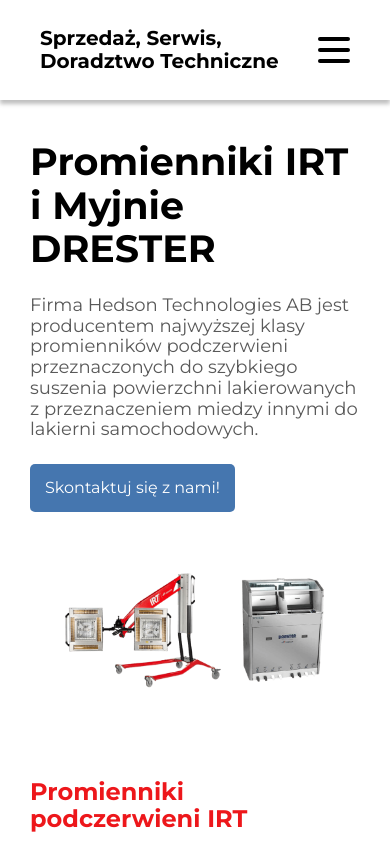
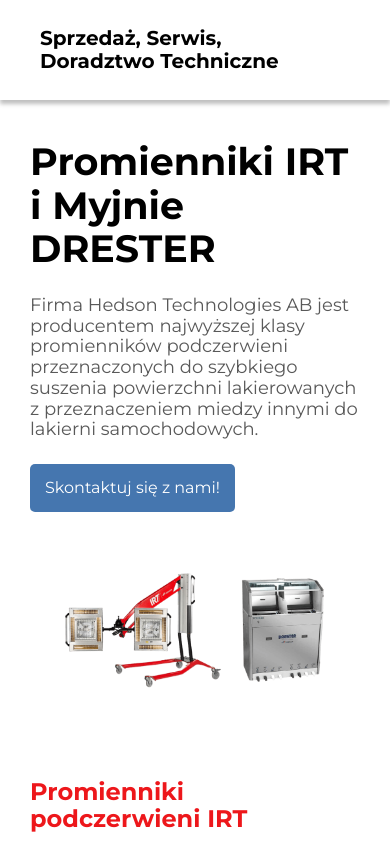
Before and after one commit to met3usz/promiennikiuv, a React (Vite) app: page / in a window 390 px wide. Shown: the top 844 px of the page. Built offline with nearby package versions, Linux system fonts and the light colour scheme.

Commit message:
Responsive menu rework and final touches

```diff
--- a/src/common/Footer/Footer.tsx
+++ b/src/common/Footer/Footer.tsx
@@ -1,14 +1,28 @@
-import { Link } from '../../pages/Contact/styled';
-import { StyledFooter } from './styled';
+import {
+  Copyright,
+  Name,
+  StyledFooter,
+  StyledLink,
+  StyledName,
+} from './styled';
 
 function Footer() {
   return (
     <StyledFooter>
-      <h4>
-        <Link target="_blank" href="https://bit.ly/rekomendacja-producenta">
+      <Name>
+        <StyledName>Wojciech Gocek</StyledName>
+        <StyledLink
+          target="_blank"
+          href="https://bit.ly/rekomendacja-producenta"
+        >
           Rekomendacja producenta
-        </Link>
-      </h4>
+        </StyledLink>
+      </Name>
+      <Copyright>
+        <p>
+          <span>&#169;</span> promiennikuv.pl | Wszelkie prawa zastrzeżone
+        </p>
+      </Copyright>
     </StyledFooter>
   );
 }
--- a/src/common/Footer/styled.ts
+++ b/src/common/Footer/styled.ts
@@ -1,8 +1,33 @@
 import styled from 'styled-components';
 
 export const StyledFooter = styled.footer`
+  font-size: 14px;
   padding: 10px;
-  text-align: center;
+  padding-right: 25px;
   min-height: 50px;
   box-shadow: 0px -4px 4px rgba(0, 0, 0, 0.25);
 `;
+
+export const StyledLink = styled.a`
+  font-weight: 400;
+  color: ${({ theme }) => theme.color.link};
+
+  &:active {
+    color: #9776f5;
+  }
+`;
+
+export const Name = styled.div`
+  text-align: right;
+`;
+
+export const StyledName = styled.p`
+  font-size: 16px;
+  margin-bottom: 0;
+`;
+
+export const Copyright = styled.div`
+  margin-top: 25px;
+  text-align: center;
+  font-size: 12px;
+`;
--- a/src/common/Menu/Hamburger.tsx
+++ /dev/null
@@ -1,16 +0,0 @@
-import { StyledHamburger } from './styled';
-
-type Props = {
-  open: boolean;
-  setOpen: (v: boolean) => void;
-};
-
-const Hamburger = (props: Props) => (
-  <StyledHamburger open={props.open} onClick={() => props.setOpen(!props.open)}>
-    <div />
-    <div />
-    <div />
-  </StyledHamburger>
-);
-
-export default Hamburger;
--- a/src/common/Menu/Menu.tsx
+++ /dev/null
@@ -1,29 +0,0 @@
-import { useState } from 'react';
-import Hamburger from './Hamburger';
-import { StyledMenu, MobileLink } from './styled';
-
-const Menu = () => {
-  const [open, setOpen] = useState<boolean>(false);
-  const close = () => setOpen(false);
-  return (
-    <div>
-      <StyledMenu open={open}>
-        <MobileLink onClick={() => close()} to="/">
-          Start
-        </MobileLink>
-        <MobileLink onClick={() => close()} to="/promienniki">
-          Promienniki IRT
-        </MobileLink>
-        <MobileLink onClick={() => close()} to="/myjnie">
-          Myjnie DRESTER
-        </MobileLink>
-        <MobileLink onClick={() => close()} to="/kontakt">
-          Kontakt
-        </MobileLink>
-      </StyledMenu>
-      <Hamburger open={open} setOpen={setOpen} />
-    </div>
-  );
-};
-
-export default Menu;
--- a/src/common/Menu/styled.ts
+++ /dev/null
@@ -1,76 +0,0 @@
-import styled from 'styled-components';
-import { ListItem } from '../Navigation/styled';
-
-export const StyledMenu = styled.nav<{ open: boolean }>`
-  top: 0;
-  right: 0;
-  height: 100vh;
-  width: 25vw;
-  position: fixed;
-  background-color: lightgray;
-  z-index: 0;
-  padding: 10rem 0;
-  flex-direction: column;
-  display: ${({ open }) => (open ? 'flex' : 'none')};
-  transition: transform 0.3s ease-in-out;
-  transform: ${({ open }) => (open ? 'translateX(0)' : 'translateX(-100%)')};
-
-  @media (max-width: ${({ theme }) => theme.breakpoints.mobile}) {
-    width: 50%;
-  }
-`;
-
-export const StyledHamburger = styled.button<{ open: boolean }>`
-  width: 2rem;
-  height: 2rem;
-  padding: 0;
-  background: transparent;
-
-  display: none;
-  flex-direction: column;
-  justify-content: space-around;
-  border: none;
-  cursor: pointer;
-  outline: none;
-  z-index: 1;
-  left: ${({ open }) => (open ? '29vw' : '3vw')};
-
-  @media (max-width: ${({ theme }) => theme.breakpoints.mobile}) {
-    left: ${({ open }) => (open ? 'initial' : '3vw')};
-    right: ${({ open }) => (open ? '2vw' : 'initial')};
-  }
-
-  @media (max-width: ${({ theme }) => theme.breakpoints.L}) {
-    display: flex;
-  }
-
-  div {
-    position: relative;
-    width: 2rem;
-    height: 0.25rem;
-    border-radius: 10px;
-    background-color: black;
-    transition: all 0.3s linear;
-    transform-origin: 1px;
-
-    :first-child {
-      transform: ${({ open }) => (open ? 'rotate(45deg)' : 'rotate(0)')};
-    }
-    :nth-child(2) {
-      opacity: ${({ open }) => (open ? '0' : '1')};
-      transform: ${({ open }) => (open ? 'translateX(20px)' : 'translateX(0)')};
-    }
-    :nth-child(3) {
-      transform: ${({ open }) => (open ? 'rotate(-45deg)' : 'rotate(0)')};
-    }
-  }
-`;
-
-export const MobileLink = styled(ListItem)`
-  font-size: 24px;
-  padding: 20px;
-
-  @media (max-width: ${({ theme }) => theme.breakpoints.mobile}) {
-    font-size: 18px;
-  }
-`;
--- a/src/common/Navigation/Navigation.tsx
+++ b/src/common/Navigation/Navigation.tsx
@@ -1,4 +1,3 @@
-import Menu from '../Menu/Menu';
 import {
   ListItem,
   NavigationList,
@@ -10,7 +9,6 @@
   return (
     <NavigationWrapper>
       <NavigationTitle>Sprzedaż, Serwis, Doradztwo Techniczne</NavigationTitle>
-      <Menu />
       <NavigationList>
         <ListItem to="/">Start</ListItem>
         <ListItem to="/promienniki">Promienniki IRT</ListItem>
--- a/src/pages/MainPage/Hero/styled.ts
+++ b/src/pages/MainPage/Hero/styled.ts
@@ -31,7 +31,7 @@
 export const HeroTitle = styled.h1`
   margin: 0;
   padding: 0;
-  font-size: 52px;
+  font-size: 32px;
   @media (max-width: ${({ theme }) => theme.breakpoints.L}) {
     font-size: 38px;
   }
```
Also changed, not shown: src/img/promienniki/irt9.png.
